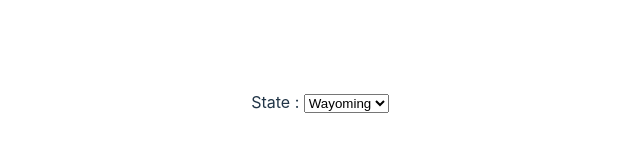
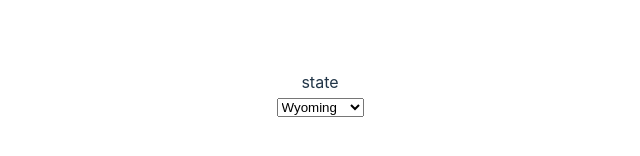
Before and after one commit to ciandre1976/scroll, a React (Vite) app in the folder vite-project/: page / in a window 1280 px wide. Shown: the part 298-454 px from the top of the page, without its empty margins (320-960 px from the left). Built offline with nearby package versions, Linux system fonts and the light colour scheme.

Commit message:
small fixes

```diff
--- a/vite-project/src/App.jsx
+++ b/vite-project/src/App.jsx
@@ -1,4 +1,5 @@
-import { useState } from "react";
+import { useState, useEffect } from "react";
+import SelectElement from "./Comps/SelectElement";
 import "./App.css";
 
 function App() {
@@ -8,15 +9,17 @@ function App() {
     setState(e.target.value);
   };
 
+  useEffect(() => {
+    console.log("refetch...");
+    return () => {};
+  }, [state]);
+
   console.log(state);
 
   return (
     <div className="App">
-      <label htmlFor="select">State : </label>
-      <select name="select" onChange={handleStateChange}>
-        <option value="Way">Wayoming</option>
-        <option value="Ten">Tenesi</option>
-      </select>
+      <SelectElement handleStateChange={handleStateChange} />
+      <p>{state}</p>
     </div>
   );
 }
--- /dev/null
+++ b/vite-project/src/Comps/SelectElement.jsx
@@ -0,0 +1,57 @@
+import React from "react";
+
+/*
+ALABAMA ..........................................AL
+ALASKA .............................................AK
+ARIZONA ...........................................AZ
+ARKANSAS........................................AR
+CALIFORNIA......................................CA
+COLORADO.......................................CO
+CONNECTICUT.................................CT
+DELAWARE.......................................DE
+DISTRICT OF COLUMBIA.................DC
+FLORIDA............................................FL
+GEORGIA ..........................................GA
+HAWAII...............................................HI
+IDAHO................................................ID
+ILLINOIS ............................................IL
+INDIANA.............................................IN
+IOWA..................................................IA
+KANSAS.............................................KS
+KENTUCKY........................................KY
+LOUISIANA.........................................LA
+MAINE ................................................ME
+MARYLAND........................................MD
+MASSACHUSETTS............................MA
+MICHIGAN..........................................MI
+MINNESOTA ......................................MN
+MISSISSIPPI ......................................MS
+MISSOURI..........................................MO
+MONTANA..........................................MT
+NEBRASKA........................................NE
+NEVADA.............................................NV
+NEW HAMPSHIRE.............................NH
+NEW JERSEY ....................................NJ
+NEW MEXICO ....................................NM
+NEW YORK ........................................NY
+NORTH CAROLINA ...........................NC
+*/
+
+const SelectElement = ({ handleStateChange }) => {
+  return (
+    <div>
+      <label htmlFor="select">state</label>
+      <br />
+      <select name="select" onChange={handleStateChange}>
+        <option value="WY">Wyoming</option>
+        <option value="UT">Utah</option>
+        <option value="MO">Missouri</option>
+        <option value="NE">Nebraska</option>
+        <option value="MS">Mississippi</option>
+        <option value="WI">Wisconsin</option>
+      </select>
+    </div>
+  );
+};
+
+export default SelectElement;
--- a/vite-project/src/index.css
+++ b/vite-project/src/index.css
@@ -5,7 +5,6 @@
 
   color-scheme: light dark;
   color: rgba(255, 255, 255, 0.87);
-  background-color: #242424;
 
   font-synthesis: none;
   text-rendering: optimizeLegibility;
```
